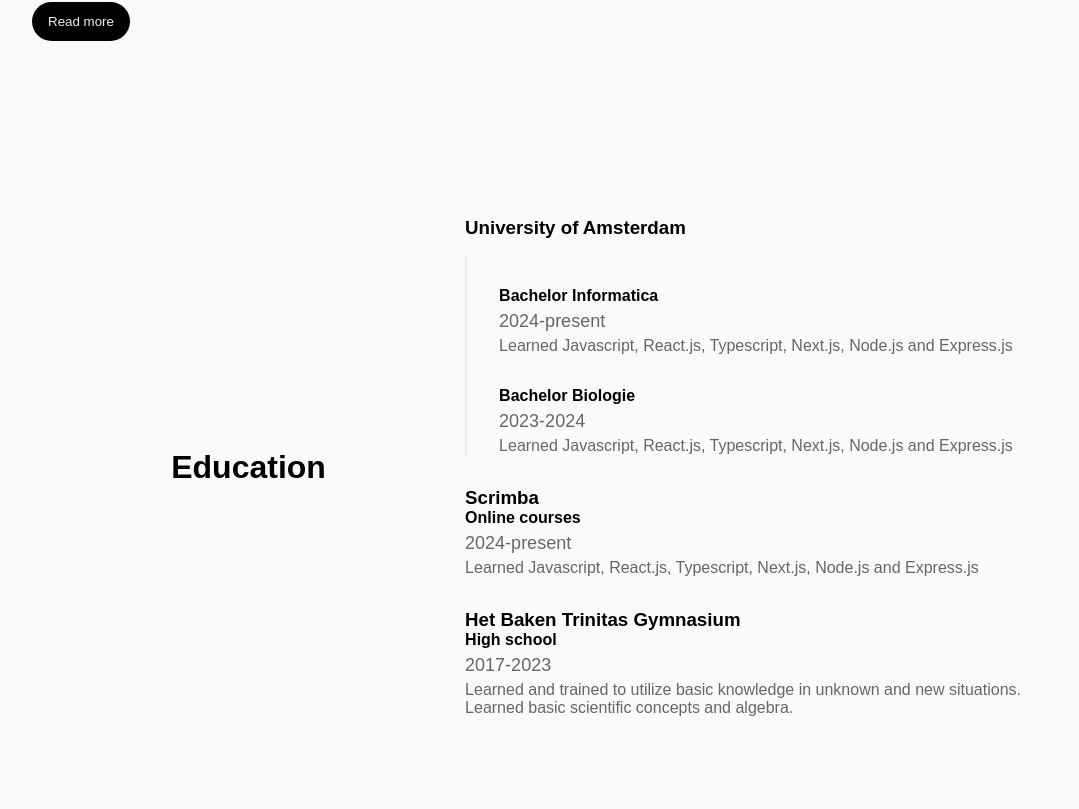
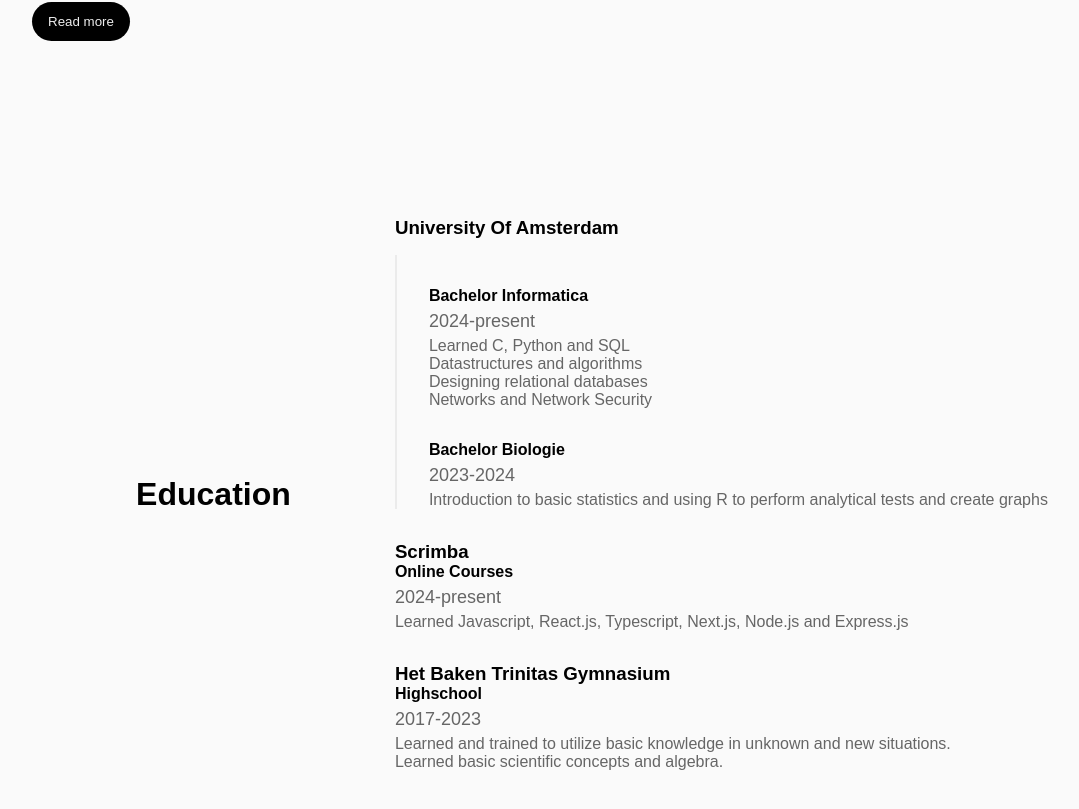
Before and after one commit to RoshanBansie/Portfolio, a Next.js app: page / in a window 1280 px wide. Shown: the part 1450-2259 px from the top of the page, without its empty margins (32-1111 px from the left). Built offline with nearby package versions, Linux system fonts and the light colour scheme.

Commit message:
Education section dynamisch gemaakt en functie commentaar toegevoegd.

```diff
--- a/components/home/education/Education.tsx
+++ b/components/home/education/Education.tsx
@@ -1,57 +1,124 @@
+import { JSX } from "react"
 import "./education.css"
 
+type EducationObj = {
+    institute: string,
+    milestones: {
+        type: string,
+        start: number,
+        end: number | string,
+        skills: string[]
+    }[]
+}
+
+// Component that displays the education section on the homepage.
+// Creates a timeline of my educational milestones given by an array of objects
+// containing the milestones.
+// Returns the JSX of the education section.
+// All the data needed to generate the JSX is within this component.
 export default function Education() {
+
+    const education: EducationObj[] = [
+        {
+            institute: "University of Amsterdam",
+            milestones: [
+                {
+                    type: "Bachelor Informatica",
+                    start: 2024,
+                    end: "present",
+                    skills: [
+                        "Learned C, Python and SQL",
+                        "Datastructures and algorithms",
+                        "Designing relational databases",
+                        "Networks and Network Security",
+                    ]
+                },
+                {
+                    type: "Bachelor Biologie",
+                    start: 2023,
+                    end: 2024,
+                    skills: [
+                        "Introduction to basic statistics and using R to perform analytical tests and create graphs",
+                    ]
+                }
+            ]
+        },
+        {
+            institute: "Scrimba",
+            milestones: [
+                {
+                    type: "Online courses",
+                    start: 2024,
+                    end: "present",
+                    skills: [" Learned Javascript, React.js, Typescript, Next.js, Node.js and Express.js"]
+                }
+            ]
+        },
+        {
+            institute: "Het Baken Trinitas Gymnasium",
+            milestones: [
+                {
+                    type: "Highschool",
+                    start: 2017,
+                    end: 2023,
+                    skills: [
+                        "Learned and trained to utilize basic knowledge in unknown and new situations.",
+                        "Learned basic scientific concepts and algebra."
+                    ]
+                }
+            ]
+        }
+    ]
+
+    // Returns JSX element of a single educational milestone on the timeline.
+    // The key is used to distinguish different milestones from each other.
+    // Returns null on error.
+    function getEducationBlock(educationBlock: EducationObj, key: number): null | JSX.Element {
+        const {institute, milestones} = educationBlock
+        if (milestones.length < 1) {
+            return null
+        }
+        return milestones.length == 1 ? (
+            // Educational milestone doesn't have submilestones within one institute.
+            <div className="education-subcontainer" key={"milestone-" + key}>
+                <h3>{institute}</h3>
+                <h4>{milestones[0].type}</h4>
+                <p>{milestones[0].start + "-" + milestones[0].end}</p>
+                <ul>
+                    {milestones[0].skills.map(skill => (
+                        <li>{skill}</li>
+                    ))}
+                </ul>
+            </div>
+        ) : (
+            // Educational milestone has submilestones within one institute so group them togehter.
+            <div className="education-container" key={"milestone-" + key}>
+                <h3>{institute}</h3>
+                <div className="education-group">
+                    {milestones.map((milestone, i) => {
+                        const {type, start, end, skills} = milestone
+                        return (
+                            <div className="education-subcontainer" key={"milestone-" + i}>
+                                <h4>{type}</h4>
+                                <p>{start + "-" + end}</p>
+                                <ul>
+                                    {skills.map((skill, i) => (
+                                        <li key={"skill-" + i}>{skill}</li>
+                                    ))}
+                                </ul>
+                            </div>
+                        )
+                    })}
+                </div>
+            </div>
+        )
+    }
+
     return (
         <section className="education-section">
             <h2>Education</h2>
             <div className="education-content">
-
-                <div className="education-container">
-                    <h3>University of Amsterdam</h3>
-                    <div className="education-group">
-                        <div className="education-subcontainer">
-                            <h4>Bachelor Informatica</h4>
-                            <p>2024-present</p>
-                            <ul>
-                                <li>
-                                    Learned Javascript, React.js, Typescript, Next.js, Node.js and Express.js
-                                </li>
-                            </ul>
-                        </div>
-                        <div className="education-subcontainer">
-                            <h4>Bachelor Biologie</h4>
-                            <p>2023-2024</p>
-                            <ul>
-                                <li>
-                                    Learned Javascript, React.js, Typescript, Next.js, Node.js and Express.js
-                                </li>
-                            </ul>
-                        </div>
-                    </div>
-                </div>
-                <div className="education-subcontainer">
-                    <h3>Scrimba</h3>
-                    <h4>Online courses</h4>
-                    <p>2024-present</p>
-                    <ul>
-                        <li>
-                            Learned Javascript, React.js, Typescript, Next.js, Node.js and Express.js
-                        </li>
-                    </ul>
-                </div>
-                <div className="education-subcontainer">
-                    <h3>Het Baken Trinitas Gymnasium</h3>
-                    <h4>High school</h4>
-                    <p>2017-2023</p>
-                    <ul>
-                        <li>
-                            Learned and trained to utilize basic knowledge in unknown and new situations.
-                        </li>
-                        <li>
-                            Learned basic scientific concepts and algebra.
-                        </li>
-                    </ul>
-                </div>
+               {education.map((educationBlock, i) => getEducationBlock(educationBlock, i))}
             </div>
         </section>
     )
--- a/components/home/education/education.css
+++ b/components/home/education/education.css
@@ -29,3 +29,7 @@
     padding: 0 2rem;
     margin-top: 1rem;
 }
+
+.education-section h3, .education-section h4 {
+    text-transform: capitalize;
+}
```
Also changed, not shown: components/home/hero/Hero.tsx (line endings or trailing spaces).
